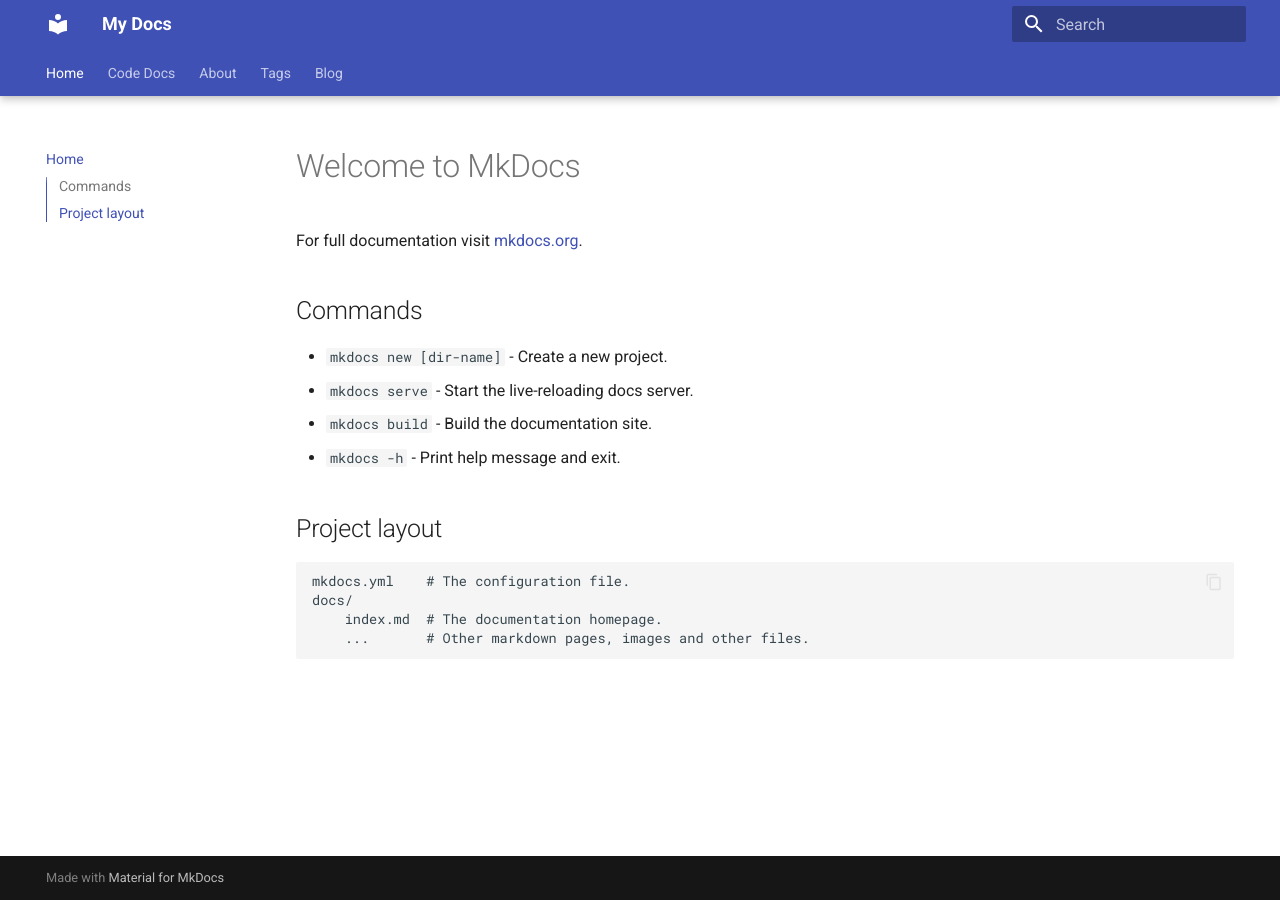
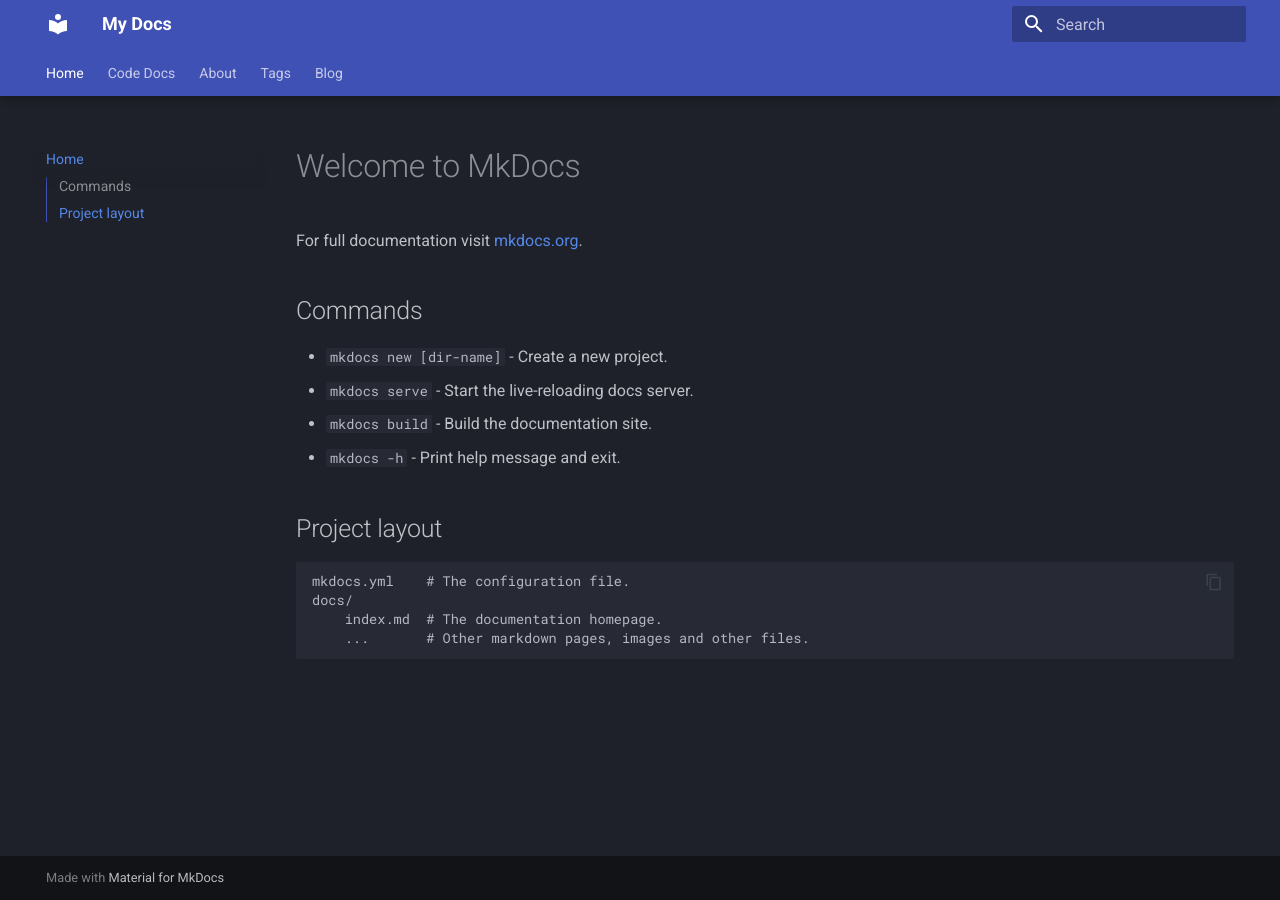
Before and after one commit to BillyFriendTTV/test-site, an MkDocs documentation site: the page built from docs/index.md, in a window 1280 px wide. Built offline with MkDocs 1.6.1 and Material for MkDocs 9.7.7, drawn with Linux system fonts in a browser that asks for light colours.

Commit message:
Dark Theme

```diff
--- a/mkdocs.yml
+++ b/mkdocs.yml
@@ -3,7 +3,7 @@ site_url: https://mydomain.org/mysite
 theme:
   name: material
   palette:
-    accent: indigo
+    scheme: slate
 
   features:
     - navigation.instant
```
